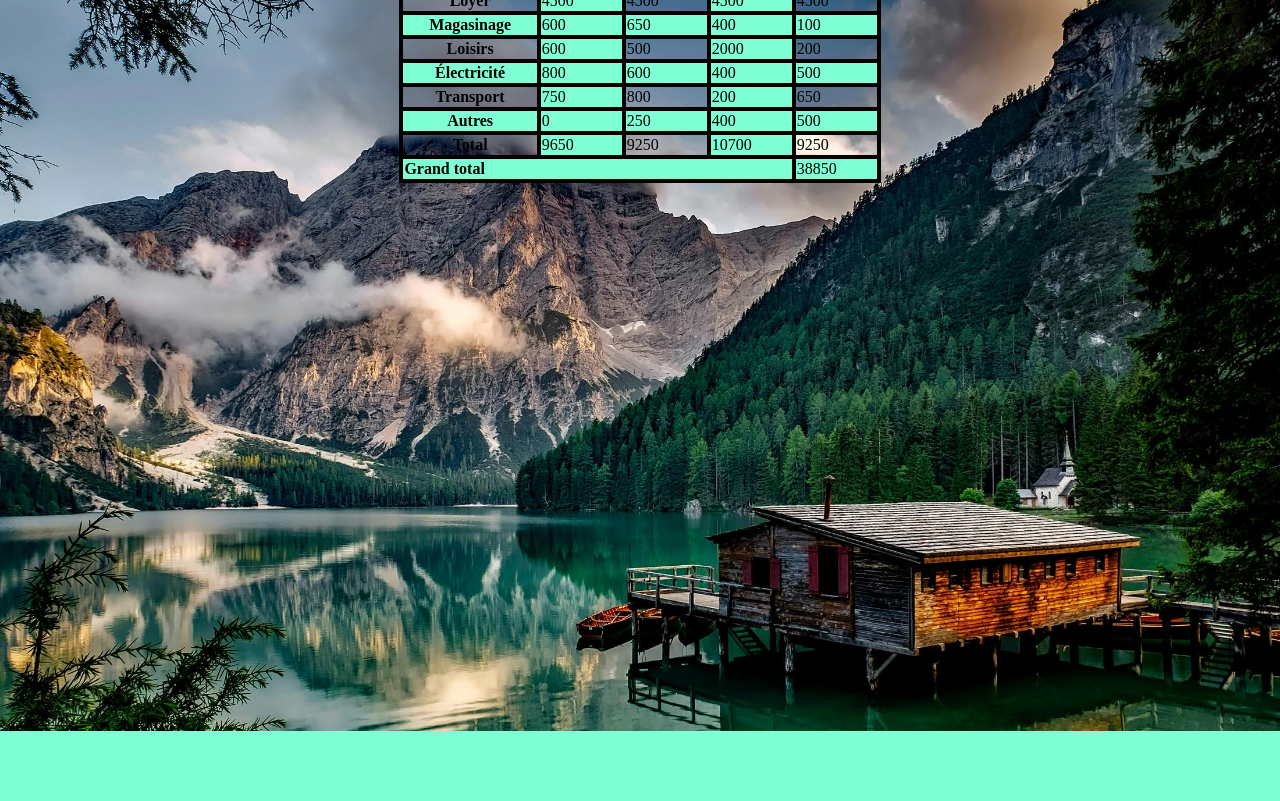
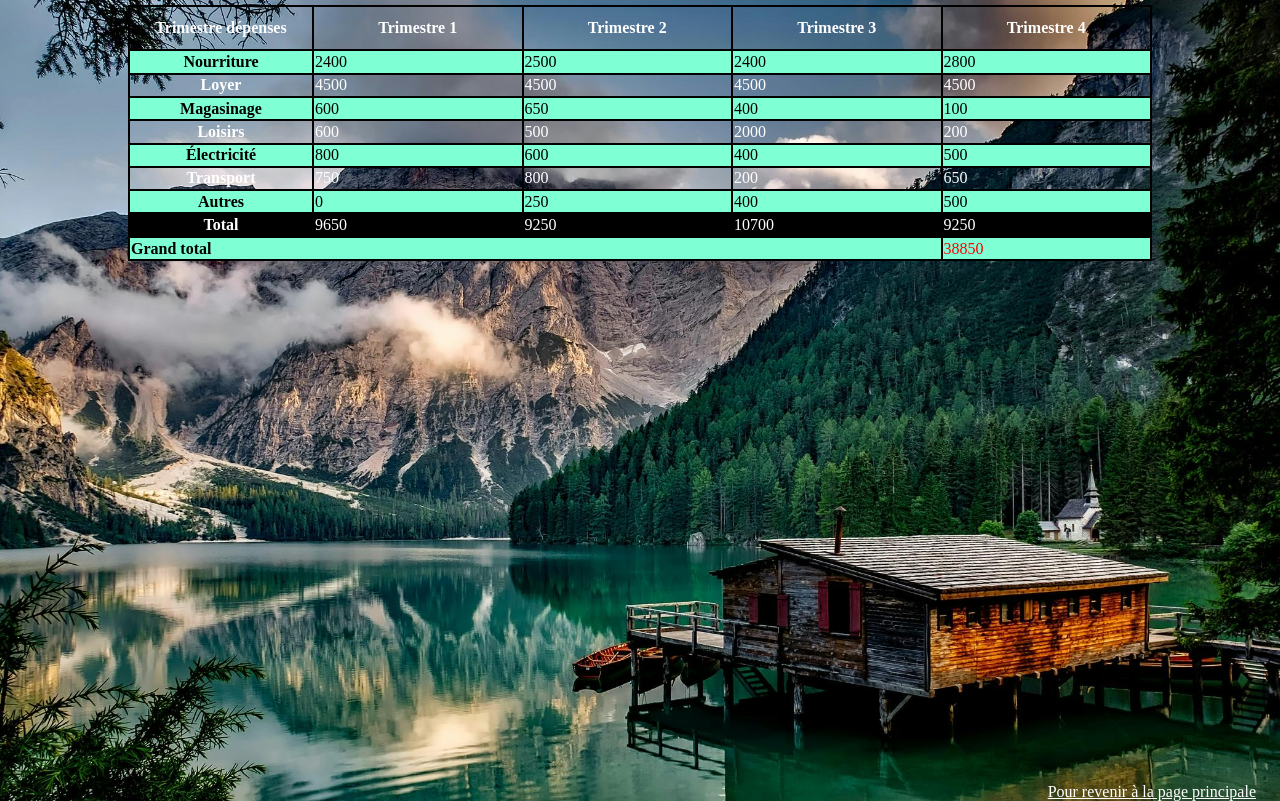
Before and after one commit to cryzzito/Labo3, a plain HTML site: page exercice2.html in a window 1280 px wide. Shown: the part 69-870 px from the top of the page. Before the commit the page ends 800 px from the top, so only its background shows below. Drawn offline with Linux system fonts and the light colour scheme.

Commit message:
commit & sync

```diff
--- a/exercice2.css
+++ b/exercice2.css
@@ -1,11 +1,26 @@
 body{
     background-image:url(images/pexels-pixabay-147411.jpg);
     background-size: cover;
+    background-position: center;
 }
 table, th, td{
-    border: 4px solid black;
+    border: 2px solid black;
     border-collapse:collapse;
+
 }
-:nth-child(even){
+tr:nth-child(even){
     background-color: aquamarine;
 }
+tr:nth-child(9){
+    background-color: black;
+}
+tr:nth-child(odd){
+    color: white;
+}
+h1{
+    font-family: Arial, Helvetica, sans-serif;
+    font-size: 30px;
+    text-align: center;
+    font-weight: 800;
+    font-style: italic;
+}
--- a/exercice2.html
+++ b/exercice2.html
@@ -7,9 +7,10 @@
     <link rel="stylesheet" href="exercice2.css">
 </head>
 <body>
-    <table style="margin: auto;">
+    <h1>Principales dépenses par trimestred'une famille canadienne</h1>
+    <table style="height: 256px;width: 1024px; margin: auto;" >
         <tr>
-           <th>Trimestre dépenses</th>
+           <th style="width: 180px;height: 40px;">Trimestre dépenses</th>
            <th>Trimestre 1</th>
            <th>Trimestre 2</th>
            <th>Trimestre 3</th>
@@ -73,9 +74,10 @@
         </tr>
         <tr>
             <th colspan="4"style="text-align:left"> Grand total </th>
-            <td>38850</td>
+            <td style="color: red;">38850</td>
         </tr>
     </table>
-
+    <br><br><br><br><br><br><br><br><br><br><br><br><br><br><br><br><br><br><br><br><br><br><br><br><br><br><br><br><br>
+<a href="http://127.0.0.1:5500/index.html" target="_self" style="float: right; padding-right: 16px;color:white">Pour revenir à la page principale</a>
 </body>
 </html>
```
